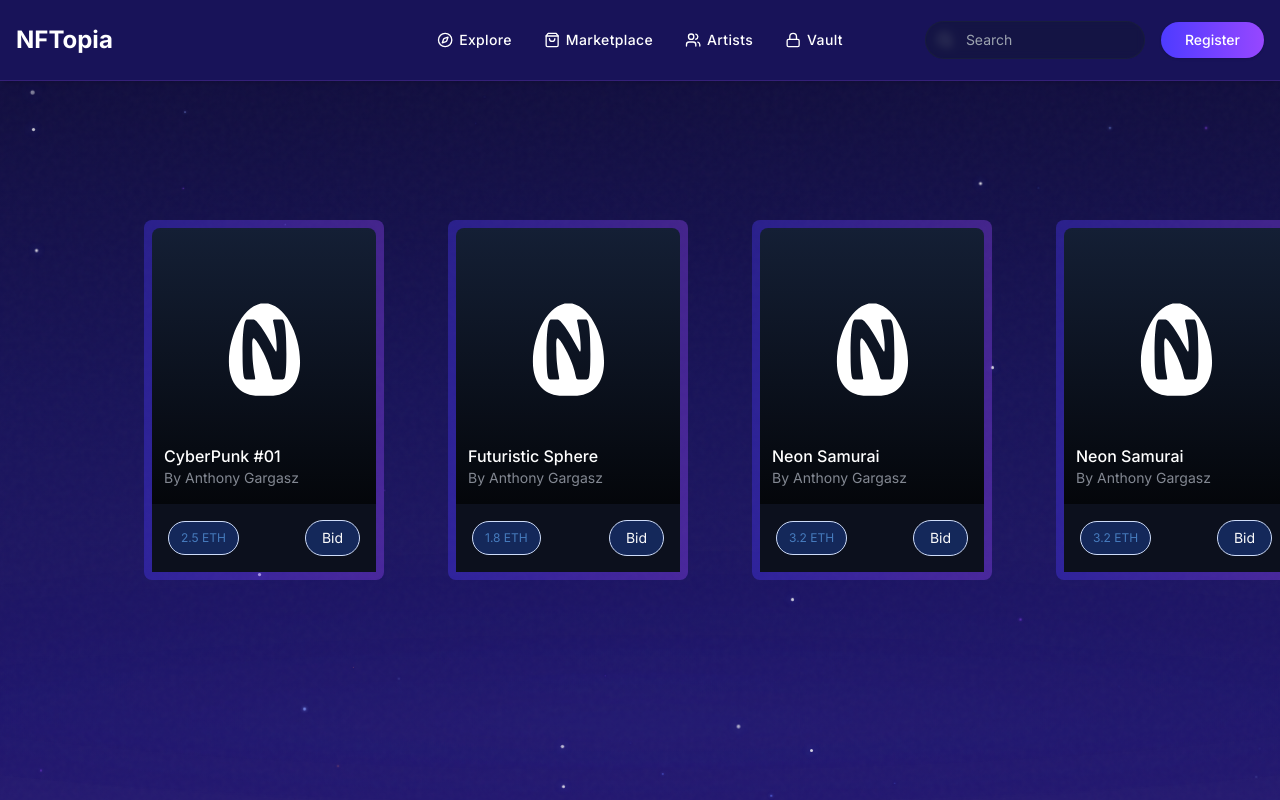
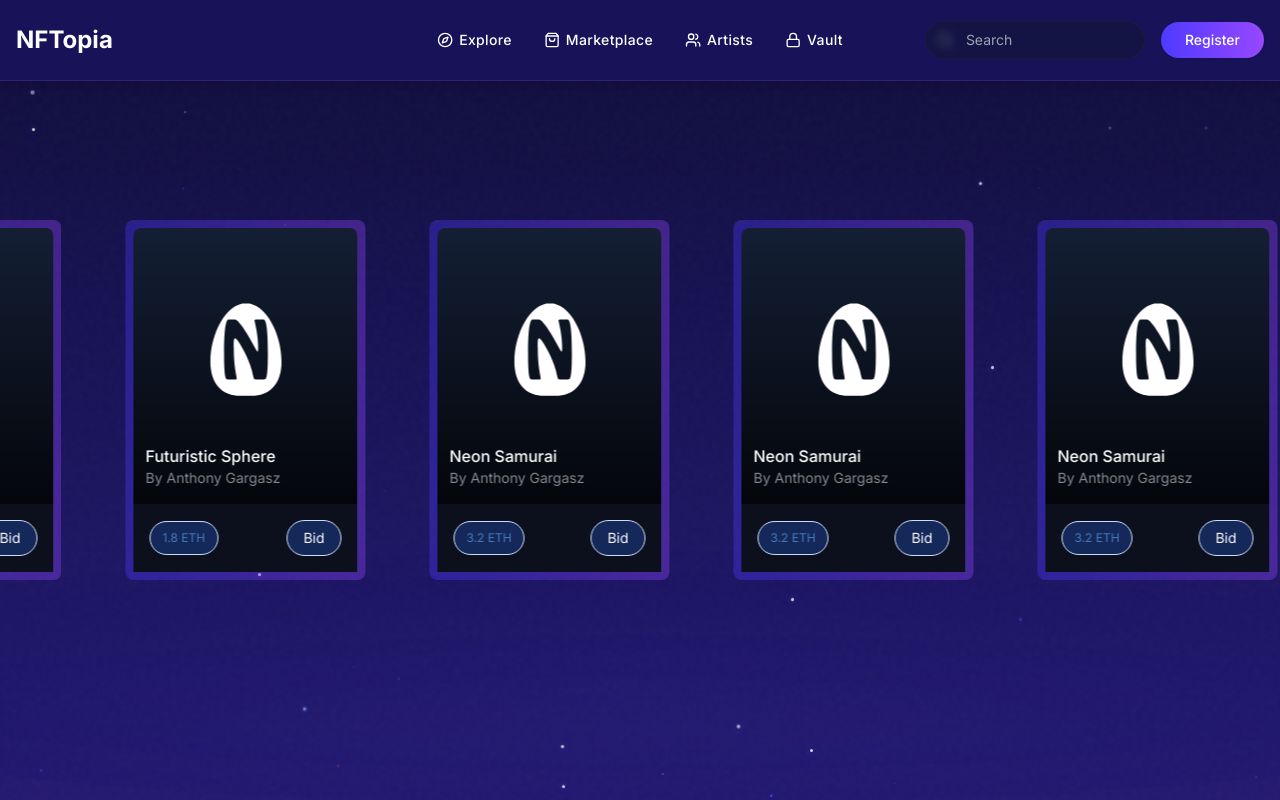
Before and after one commit to NFTopia-Foundation/nftopia, a Next.js app in the folder apps/frontend/: page / in a window 1280 px wide. Shown: the top 800 px of the page. Built offline with nearby package versions, Linux system fonts and the light colour scheme.

Commit message:
feat: add design config to tailwind config

```diff
--- a/apps/frontend/tailwind.config.ts
+++ b/apps/frontend/tailwind.config.ts
@@ -95,13 +95,19 @@ const config: Config = {
           "50%": { transform: "translateY(-10px)" },
           "100%": { transform: "translateY(0)" },
         },
+        marquee: {
+          from: { transform: "translateX(0%)" },
+          to: { transform: "translateX(-100%)" },
+        },
       },
       animation: {
         "accordion-down": "accordion-down 0.2s ease-out",
         "accordion-up": "accordion-up 0.2s ease-out",
         "pulse-glow": "pulse-glow 3s ease-in-out infinite",
         float: "float 6s ease-in-out infinite",
+        marquee: "marquee 20s linear infinite",
       },
+
       backdropBlur: {
         xs: "2px",
       },
```
